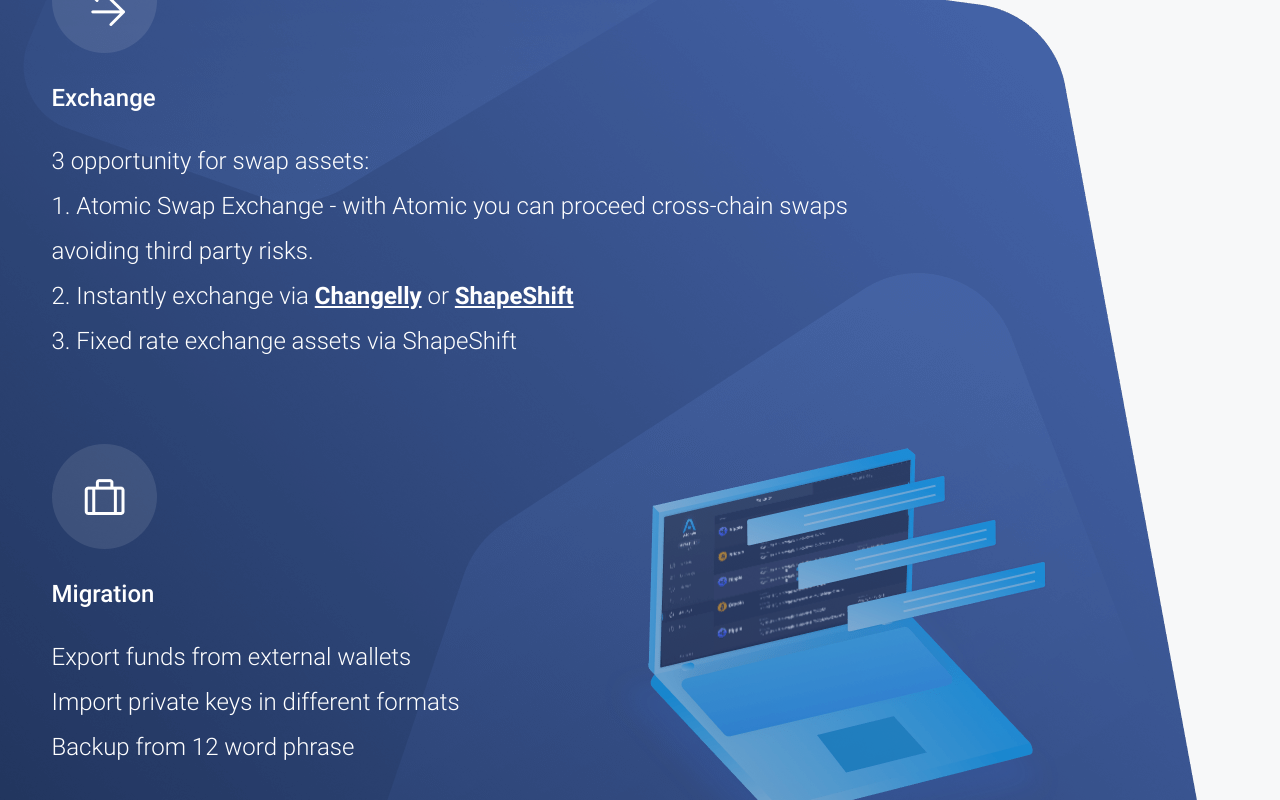
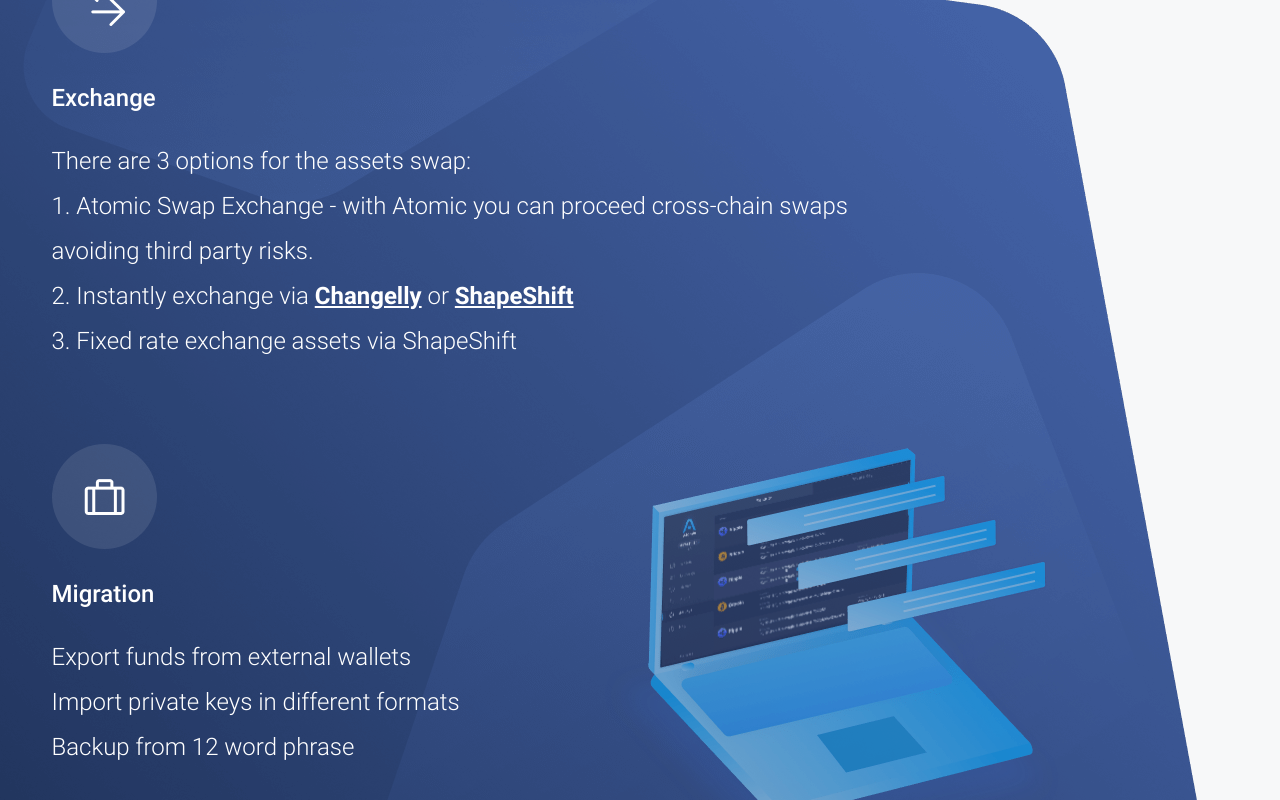
Before and after one commit to tominop/atomicwallet.github.io, a plain HTML site: page index.html in a window 1280 px wide. Shown: the part 1540-2340 px from the top of the page. Drawn offline with nearby package versions, Linux system fonts and the light colour scheme; a script that the page names is missing.

Commit message:
Update index.html

```diff
--- a/index.html
+++ b/index.html
@@ -178,7 +178,7 @@
         <div class="features-item">
             <div class="icon icon-light icon-exchange"></div>
             <div class="features-title f-medium">Exchange</div>
-            <div class="features-text f-light">3 opportunity for swap assets:<br> 1. Atomic Swap Exchange - with Atomic you can proceed  cross-chain swaps<br>avoiding third party risks.<br>2. Instantly exchange via <a href="https://changelly.com/?ref_id=c2062aad8a83">Changelly</a> or <a href="https://shapeshift.io">ShapeShift</a> <br>3. Fixed rate exchange assets via ShapeShift</div>
+            <div class="features-text f-light">There are 3 options for the assets swap:<br> 1. Atomic Swap Exchange - with Atomic you can proceed  cross-chain swaps<br>avoiding third party risks.<br>2. Instantly exchange via <a href="https://changelly.com/?ref_id=c2062aad8a83">Changelly</a> or <a href="https://shapeshift.io">ShapeShift</a> <br>3. Fixed rate exchange assets via ShapeShift</div>
         </div>
         <div class="features-item">
             <div class="icon icon-light icon-migration"></div>
```
